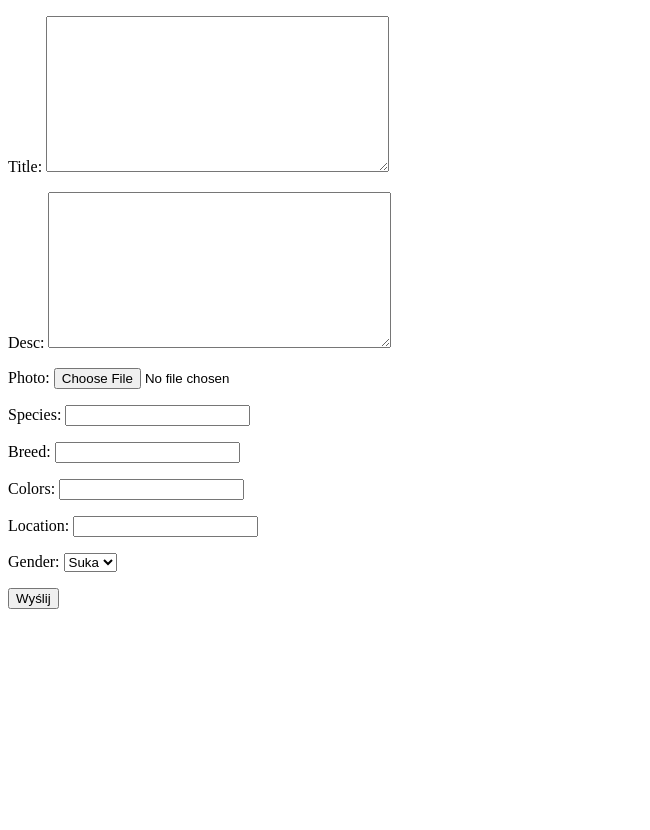
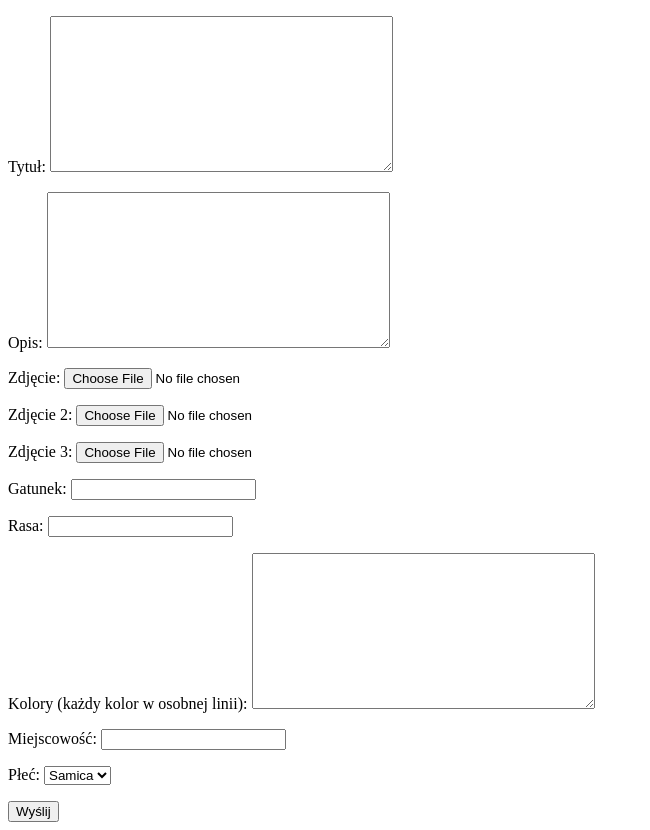
Before and after one commit to Shwastoo/Strayed-App, a Django app: page /new/ in a window 1280 px wide. Shown: the whole page, without its empty margins (0-650 px from the left). Before the commit the page ends 609 px from the top, so only its background shows below. Run offline with Django 4.2, Linux system fonts and the light colour scheme.

Commit message:
prototype of multiple photos + arrayfield fix

```diff
--- a/strayed_app/main/forms.py
+++ b/strayed_app/main/forms.py
@@ -2,18 +2,16 @@ from django import forms
 from .models import Animal
 
 class newAnimalForm(forms.Form):
-    title = forms.CharField(max_length=50, widget=forms.Textarea)
-    desc = forms.CharField(max_length=1000, widget=forms.Textarea)
-    photo = forms.ImageField()
-    species = forms.CharField(max_length=50)
-    breed = forms.CharField(max_length=50)
-    colors = forms.CharField(max_length=50)
-    location = forms.CharField(max_length=50)
-    '''age = forms.ChoiceField(
-        widget=forms.Select,
-        choices=Animal.Ages.choices,
-    )'''
+    title = forms.CharField(label="Tytuł", max_length=50, widget=forms.Textarea)
+    desc = forms.CharField(label="Opis", max_length=1000, widget=forms.Textarea)
+    photo = forms.ImageField(label="Zdjęcie")
+    photo2 = forms.ImageField(label="Zdjęcie 2")
+    photo3 = forms.ImageField(label="Zdjęcie 3")
+    species = forms.CharField(label="Gatunek", max_length=50)
+    breed = forms.CharField(label="Rasa", max_length=50)
+    colors = forms.CharField(label="Kolory (każdy kolor w osobnej linii)", max_length=50, widget=forms.Textarea)
+    location = forms.CharField(label="Miejscowość", max_length=50)
     gender = forms.ChoiceField(
-        widget=forms.Select,
+        label="Płeć", widget=forms.Select,
         choices=Animal.Genders.choices,
     )
--- a/strayed_app/main/templates/main/details.html
+++ b/strayed_app/main/templates/main/details.html
@@ -16,9 +16,10 @@
       <ul>{{ c }}</ul>
       {% endfor %}
     </p>
-    <!-- <p>Wiek: {{animal.get_age_display}}</p> -->
     <p>Płeć: {{animal.get_gender_display}}</p>
-    <img src="{% static animal.static_url %}" />
+    {% for u in animal.static_urls %}
+      {% if u != "" %} <img src="{% static u %}" /> {% endif %}
+    {% endfor %}
     <p>Właściciel: {{animal.owner.first_name}} {{animal.owner.last_name}}</p>
   </body>
 </html>
--- a/strayed_app/main/views.py
+++ b/strayed_app/main/views.py
@@ -51,11 +51,12 @@ def addAnimal(request, ownerID=None):
             title=request.POST["title"],
             desc=request.POST["desc"],
             photo=request.FILES["photo"],
+            photo2=request.FILES["photo2"],
+            photo3=request.FILES["photo3"],
             species=request.POST["species"],
             breed=request.POST["breed"],
-            colors=request.POST["colors"].split(","),
+            colors=request.POST["colors"].split("\n"),
             location=request.POST["location"],
-            #age=request.POST["age"],
             gender=request.POST["gender"],
             owner=User.objects.get(pk=ownerID)
         )
--- a/strayed_app/strayed_app/settings.py
+++ b/strayed_app/strayed_app/settings.py
@@ -39,7 +39,8 @@ INSTALLED_APPS = [
     'django.contrib.messages',
     'django.contrib.staticfiles',
     'django_unused_media',
-    'main.apps.MainConfig'
+    'django_jsonform',
+    'main.apps.MainConfig',
 ]
 
 MIDDLEWARE = [
```
Also changed, not shown: strayed_app/main/models.py (+22 -19 lines), strayed_app/main/migrations/0021_alter_animal_colors_alter_animal_gender.py (added), strayed_app/main/migrations/0022_animal_photos_alter_animal_gender.py (added), strayed_app/main/migrations/0023_remove_animal_photos_animal_photo2_animal_photo3.py (added), strayed_app/main/migrations/0024_animal_static_urls.py (added), strayed_app/main/migrations/0025_alter_animal_static_urls.py (added), strayed_app/main/migrations/0026_alter_animal_gender_alter_animal_photo2_and_more.py (added), strayed_app/main/migrations/0027_alter_animal_gender_alter_animal_photo2_and_more.py (added), strayed_app/main/static/images/uploads/czorny.png (added).
